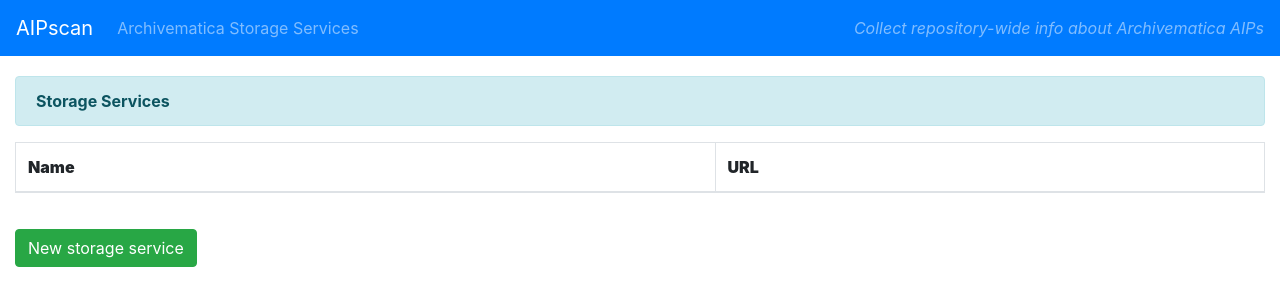
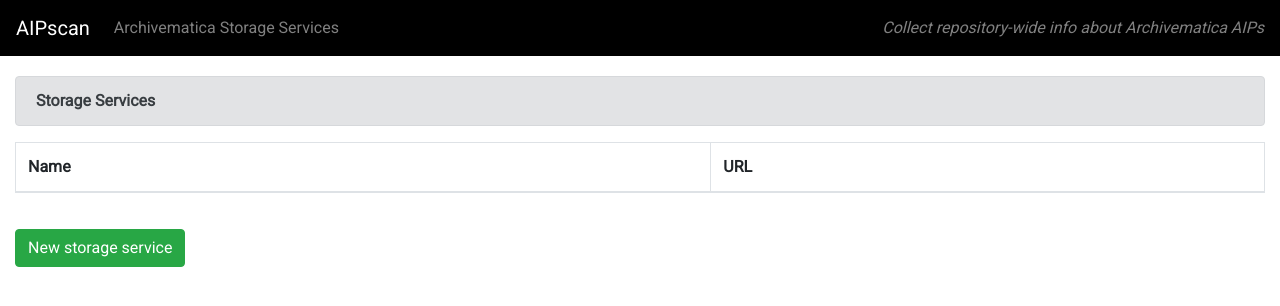
Before and after one commit to artefactual-labs/AIPscan, a Flask app: page /aggregator/storage_services in a window 1280 px wide. Shown: the top 306 px of the page. Run offline with Flask 2, Linux system fonts and the light colour scheme; data that the repository does not hold is empty; parts of the project's set-up code (start-up, migrations or seed data) failed here and were passed over; some libraries are stand-ins or nearby versions.

Commit message:
update app style

```diff
--- a/AIPscan/Aggregator/templates/edit_storage_service.html
+++ b/AIPscan/Aggregator/templates/edit_storage_service.html
@@ -2,7 +2,7 @@
 
 {% block content %}
 
-<div class="alert alert-info"><strong>Storage Service</strong></div>
+<div class="alert alert-secondary"><strong>Storage Service</strong></div>
 
 <form action="" method="post" novalidate>
 {{ form.hidden_tag() }}
--- a/AIPscan/Aggregator/templates/storage_service.html
+++ b/AIPscan/Aggregator/templates/storage_service.html
@@ -5,7 +5,7 @@
 <div class="row">
 <div class="col">
 
-<div class="alert alert-info"><strong>Storage Service</strong></div>
+<div class="alert alert-secondary"><strong>Storage Service</strong></div>
 
 <table class="table table-bordered table-condensed">
   <tr><td width=20%><strong>Name</strong></td><td>{{ storageService.name }}</td></tr>
@@ -32,7 +32,7 @@
 </div>
 
 
-<div class="alert alert-info" style="margin-top: 20px;"><strong>METS fetch jobs</strong></div>
+<div class="alert alert-secondary" style="margin-top: 20px;"><strong>METS fetch jobs</strong></div>
 
 <table id="infotable" class="table table-striped table-bordered">
   <thead>
--- a/AIPscan/Aggregator/templates/storage_services.html
+++ b/AIPscan/Aggregator/templates/storage_services.html
@@ -2,7 +2,7 @@
 
 {% block content %}
 
-<div class="alert alert-info"><strong>Storage Services</strong></div>
+<div class="alert alert-secondary"><strong>Storage Services</strong></div>
 
 <table id="infotable" class="table table-striped table-bordered">
   <thead>
--- a/AIPscan/Aggregator/views.py
+++ b/AIPscan/Aggregator/views.py
@@ -272,6 +272,12 @@ def get_mets_task_status(coordinatorid):
             downloadEnd = datetime.now().replace(microsecond=0)
             aipscandb = sqlite3.connect("aipscan.db")
             cursor = aipscandb.cursor()
+            sql = "SELECT download_start FROM fetch_jobs WHERE id = ?"
+            cursor.execute(
+                sql, (fetchJobId,),
+            )
+            start = cursor.fetchone()
+            downloadStart = start[0][:-7]
             cursor.execute(
                 "UPDATE fetch_jobs SET download_end = ? WHERE id = ?",
                 (downloadEnd, fetchJobId,),
@@ -280,4 +286,6 @@ def get_mets_task_status(coordinatorid):
 
             response = {"state": "COMPLETED"}
 
+            flash("Fetch Job {} completed".format(downloadStart))
+
     return jsonify(response)
--- a/AIPscan/Reporter/templates/view_aip.html
+++ b/AIPscan/Reporter/templates/view_aip.html
@@ -2,7 +2,7 @@
 
 {% block content %}
 
-<div class="alert alert-info"><strong>AIP: {{ aip.transfer_name }}  {{ aip.uuid }}</strong>
+<div class="alert alert-secondary"><strong>AIP: {{ aip.transfer_name }}  {{ aip.uuid }}</strong>
 <br />Storage service: <a href="{{ url_for('aggregator.storage_service', id=storageService.id ) }}">{{ storageService.name }}</a> (<a href="{{ url_for('reporter.view_aips', id=storageService.id ) }}">{{ totalAIPs }} AIPs</a>)
 <br />Creation date: {{ aip.create_date }}
 <br />Originals: {{ aip.originals_count }}
@@ -30,8 +30,8 @@
         <td>{{ original.size }} bytes</td>
         <td>{{ original.puid }}</td>
         <td>{{ original.format }} {% if original.format_version != None %} {{original.format_version}}{% endif %}</td>
-        <td>{% if original.related_uuid != None %}<a href="{{ url_for('reporter.view_copy', uuid=original.related_uuid ) }}"><button type="button" class="btn btn-info">Preservation copy</button></a>{% endif %}
-        <a href="{{ url_for('reporter.view_original', id=original.id ) }}"><button type="button" class="btn btn-info">Events</button></a></td>
+        <td>{% if original.related_uuid != None %}<a href="{{ url_for('reporter.view_copy', uuid=original.related_uuid ) }}"><button type="button" class="btn btn-info" style="margin-bottom: 5px;">Preservation copy</button></a>{% endif %}
+        <a href="{{ url_for('reporter.view_original', id=original.id ) }}"><button type="button" class="btn btn-info" style="margin-bottom: 5px;">Events</button></a></td>
       </tr>
     {% endfor %}
   {% endif %}
--- a/AIPscan/Reporter/templates/view_aips.html
+++ b/AIPscan/Reporter/templates/view_aips.html
@@ -2,7 +2,7 @@
 
 {% block content %}
 
-<div class="alert alert-info"><strong><a href="{{ url_for('aggregator.storage_service', id = storageService.id) }}">{{ storageService.name }}</a></strong></div>
+<div class="alert alert-secondary"><strong><a href="{{ url_for('aggregator.storage_service', id = storageService.id) }}">{{ storageService.name }}</a></strong></div>
 
 <div class="container-fluid">
 
--- a/AIPscan/static/css/custom.css
+++ b/AIPscan/static/css/custom.css
@@ -1,10 +1,18 @@
+.bg-dark {
+  background-color: #000 !important;
+}
+
+body {
+  font-family: 'Roboto', sans-serif
+}
+
 #console {
   padding: 10px;
   border-radius: .25rem;
   color: #0F0;
   font-family: SFMono-Regular, Menlo, Monaco, Consolas, 'Liberation Mono', 'Courier New', monospace;
   font-size: small;
-  max-height: 520px;
+  max-height: 440px;
   overflow-y: auto;
 }
 
--- a/AIPscan/templates/base.html
+++ b/AIPscan/templates/base.html
@@ -7,6 +7,7 @@
     <link rel="stylesheet" type="text/css" href="{{ url_for('static', filename='css/jquery-ui.css') }}">
     <link rel="stylesheet" type="text/css" href="{{ url_for('static', filename='css/bootstrap.min.css') }}">
     <link rel="shortcut icon" href="{{url_for('static', filename='favicon.ico') }}">
+    <link href="https://fonts.googleapis.com/css2?family=Roboto&display=swap" rel="stylesheet">
 
     <script type="text/javascript" language="javascript" src="{{ url_for('static', filename='js/jquery-3.3.1.js') }}"></script>
     <script type="text/javascript" language="javascript" src="{{ url_for('static', filename='js/jquery-ui.js') }}"></script>
@@ -20,7 +21,7 @@
 
 </head>
 <body>
-<nav class="navbar navbar-expand-lg navbar-dark bg-primary">
+<nav class="navbar navbar-expand-lg navbar-dark bg-dark">
     <a class="navbar-brand" href="/">AIPscan</a>
     <div class="navbar-collapse" id="navbarNavDropdown">
       <ul class="navbar-nav">
@@ -37,7 +38,7 @@
   {% with messages = get_flashed_messages() %}
     {% if messages %}
       {% for message in messages %}
-        <div class="alert alert-primary alert-dismissible" role="alert">
+        <div class="alert alert-success alert-dismissible" role="alert">
         <button type="button" class="close" data-dismiss="alert" aria-label="Close"><span aria-hidden="true">×</span></button>
           {{ message }}
         </div>
```
